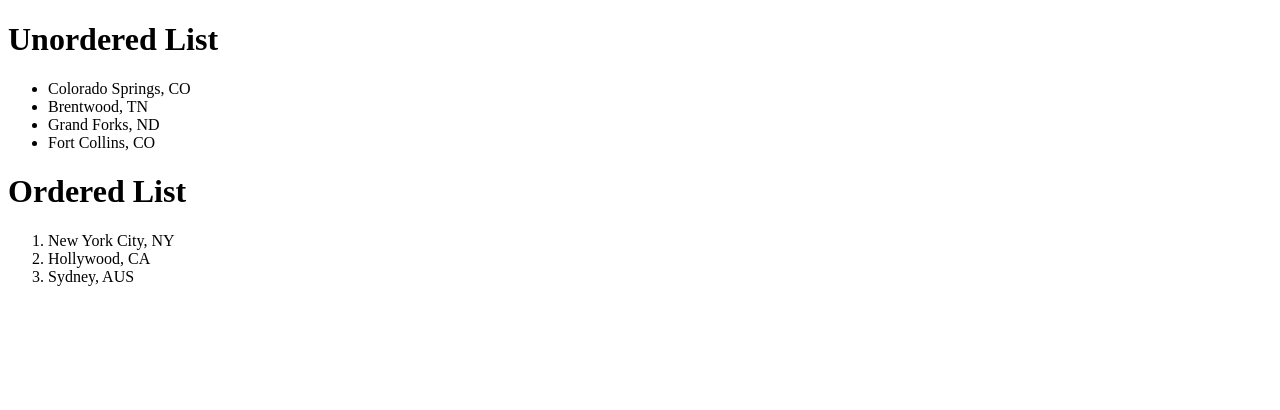
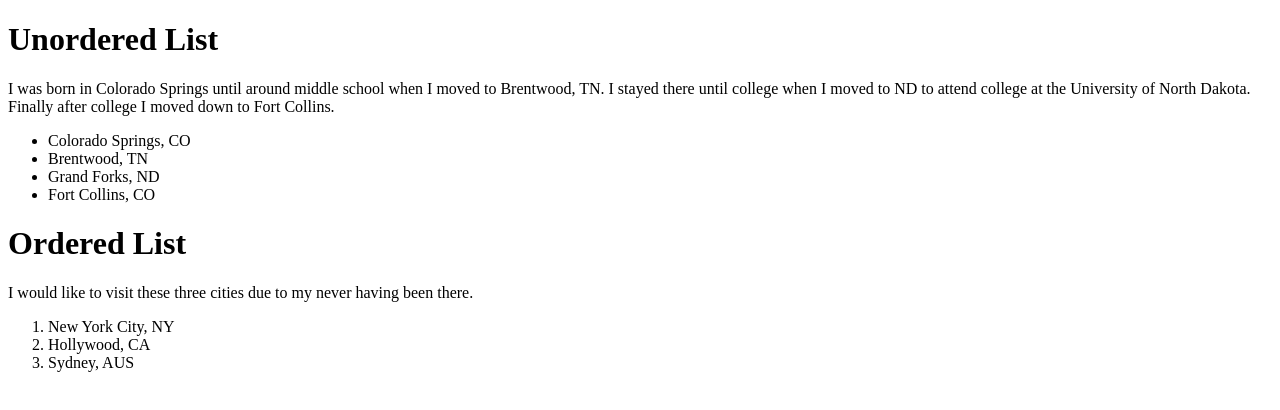
Before and after one commit to JacobJohnsonD/html_exercise_wed_wk1, a plain HTML site: page index.html in a window 1280 px wide. Drawn offline with Linux system fonts and the light colour scheme.

Commit message:
third commit

```diff
--- a/index.html
+++ b/index.html
@@ -5,6 +5,8 @@
 	</head>
 	<body>
     <h1>Unordered List</h1>
+      <p>I was born in Colorado Springs until around middle school when I moved to Brentwood, TN.  I stayed there until college when I moved to ND to attend college at the University of North Dakota.  Finally after college I moved down to Fort Collins.
+      </p>
       <ul>
         <li>Colorado Springs, CO</li>
         <li>Brentwood, TN</li>
@@ -12,6 +14,8 @@
         <li>Fort Collins, CO</li>
       </ul>
     <h1>Ordered List</h1>
+      <p>I would like to visit these three cities due to my never having been there.
+      </p>
       <ol>
         <li>New York City, NY</li>
         <li>Hollywood, CA</li>
```
